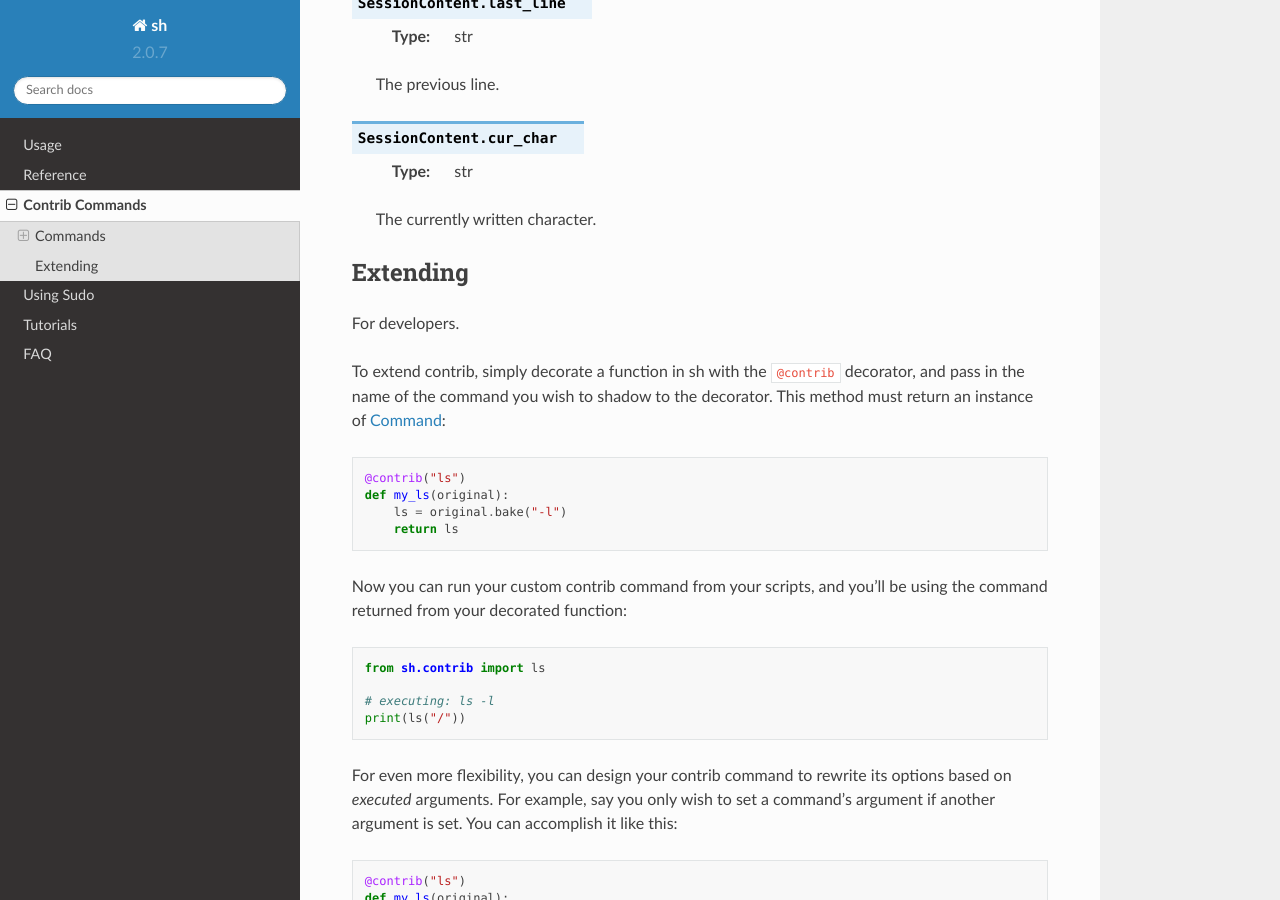
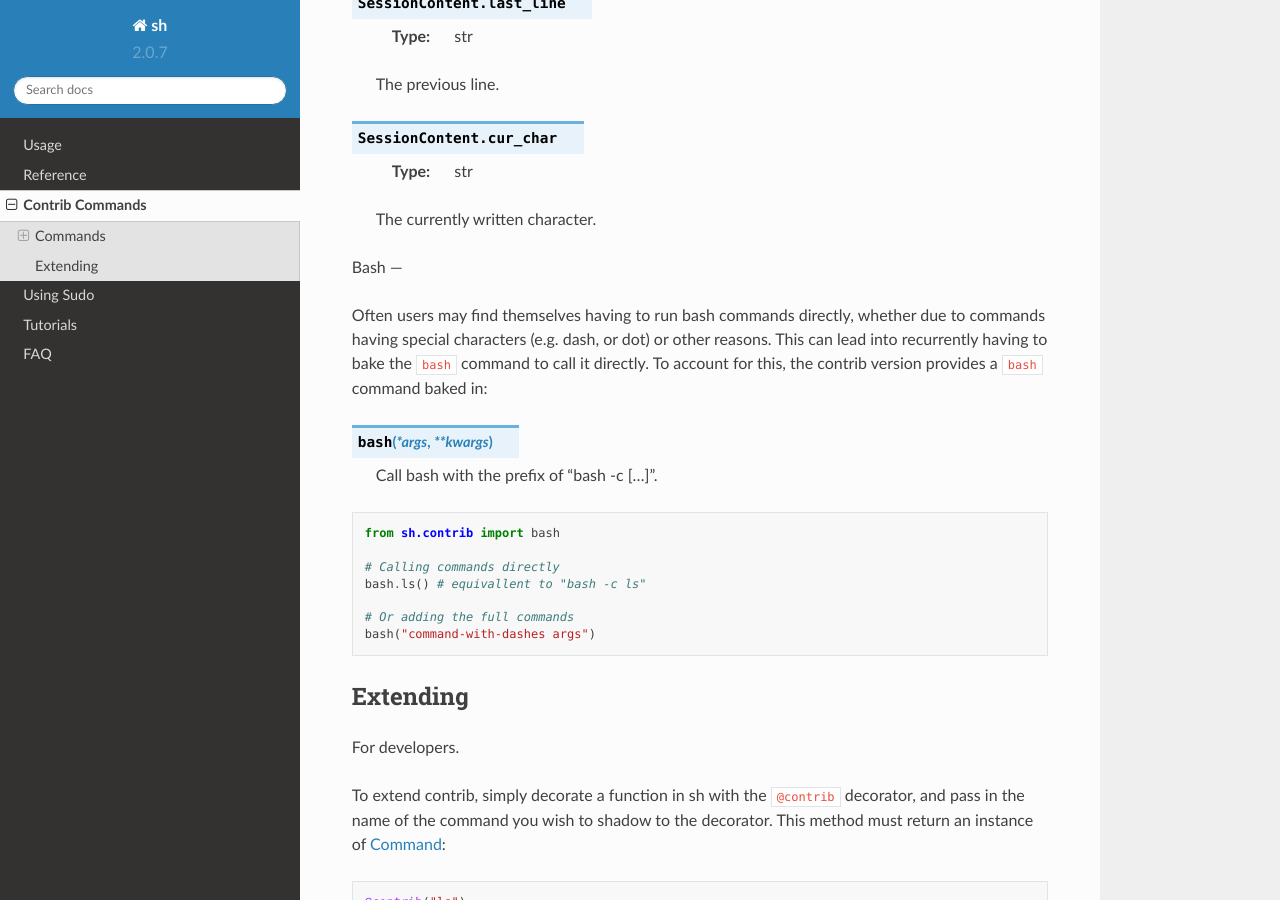
Before and after one commit to amoffat/sh, a Sphinx documentation site: the page built from docs/source/sections/contrib.rst, in a window 1280 px wide and 900 px high, scrolled down 2787 px. Built offline with Sphinx 7.4.7 and the Read the Docs theme 2.0.0, drawn with Linux system fonts in a browser that asks for light colours.

Commit message:
Added documentation for bash contrib command
Signed-off-by: Alejandro Saucedo <alejandro.saucedo@zalando.de>

```diff
--- a/docs/source/sections/contrib.rst
+++ b/docs/source/sections/contrib.rst
@@ -130,6 +130,32 @@ this.
 
     The currently written character.
 
+
+.. _contrib_bash:
+
+Bash
+---
+
+Often users may find themselves having to run bash commands directly, whether due
+to commands having special characters (e.g. dash, or dot) or other reasons.
+This can lead into recurrently having to bake the ``bash`` command to call it directly. To
+account for this, the contrib version provides a ``bash`` command baked in:
+
+.. py:function:: bash(*args, **kwargs)
+
+    Call bash with the prefix of "bash -c [...]".
+
+.. code-block:: python
+
+    from sh.contrib import bash
+
+    # Calling commands directly
+    bash.ls() # equivallent to "bash -c ls"
+
+    # Or adding the full commands
+    bash("command-with-dashes args")
+
+
 Extending
 =========
 
```
